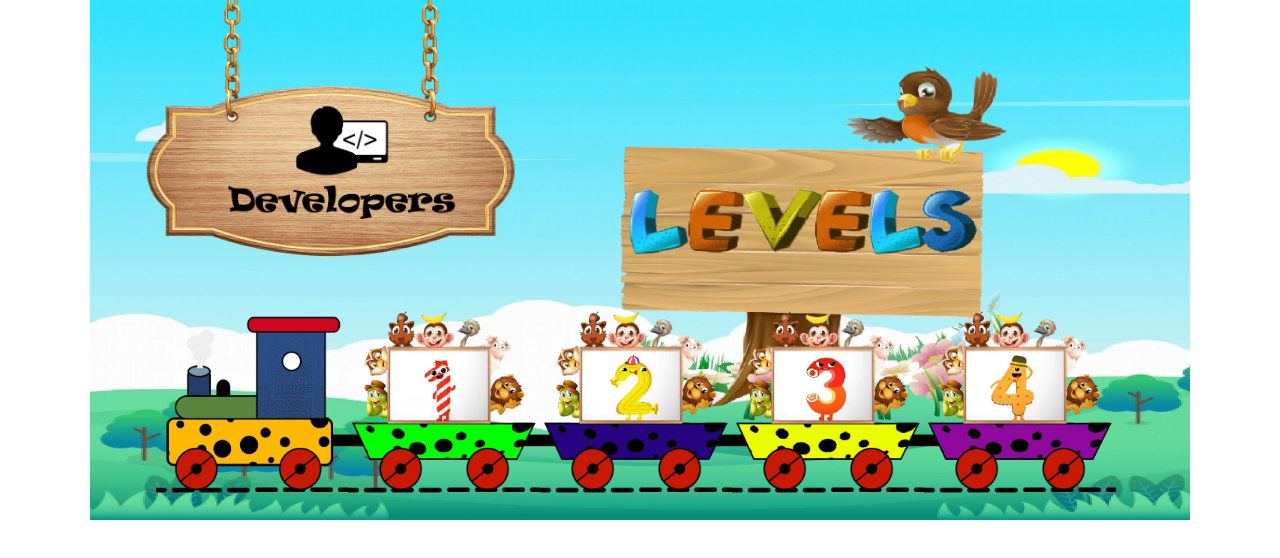
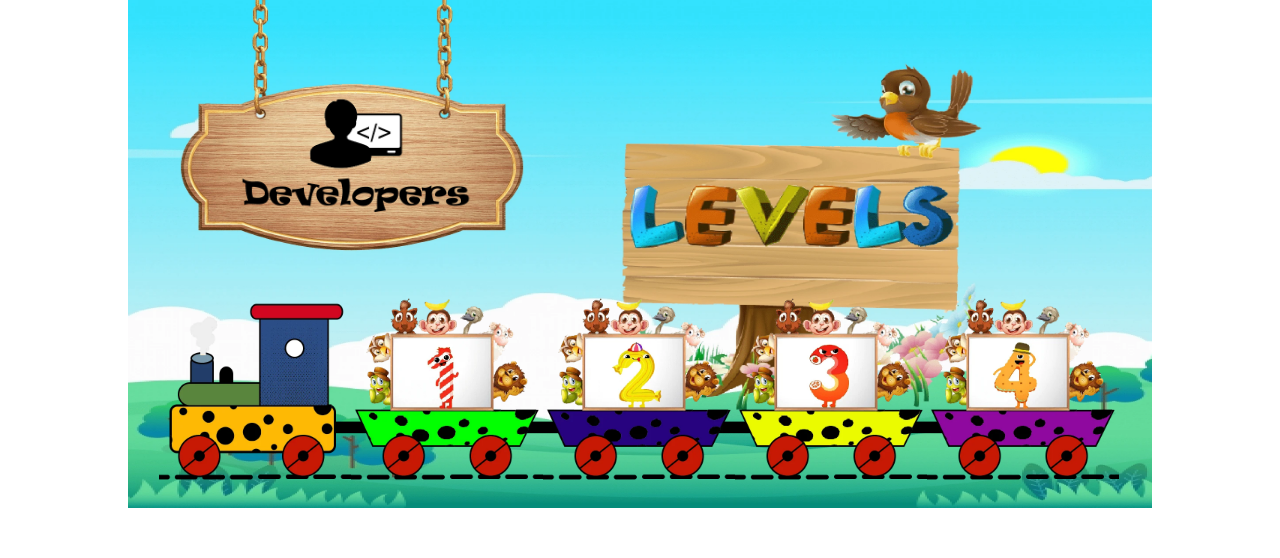
Before and after one commit to vasudedakiya/KidsDict, an Angular app: page / in a window 1280 px wide. Shown: the top 558 px of the page. Built offline with nearby package versions, Linux system fonts and the light colour scheme.

Commit message:
compelete

```diff
--- a/src/app/home/home.component.css
+++ b/src/app/home/home.component.css
@@ -2,16 +2,16 @@
     background-image: url(../../assets/images/Screen_Background/Level_screen_backgroung_min.webp);
     background-repeat: no-repeat;
     background-size: 110% 100%;
-    margin-left: 7%;
-    margin-right: 7%;
+    margin-left: 10%;
+    margin-right: 10%;
 }
 
 .devloperImg {
-    margin: 9% auto auto 12%;
+    margin: 9% auto auto 10.5%;
 }
 
 .levels {
-    margin: 7% auto auto 6%;
+    margin: 7% auto auto 3%;
 }
 
 .anima {
```
